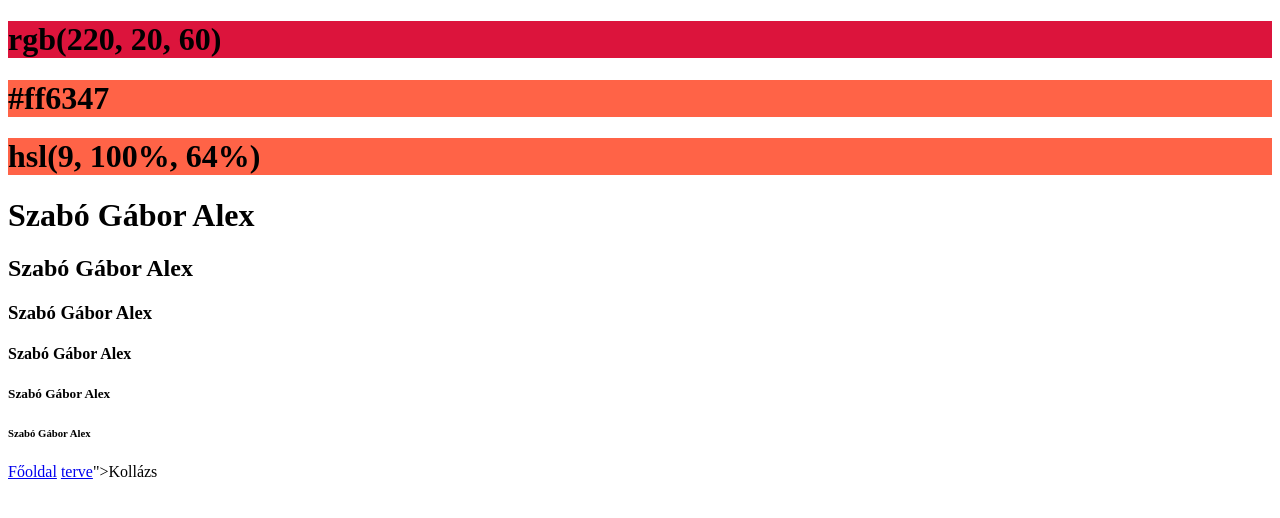
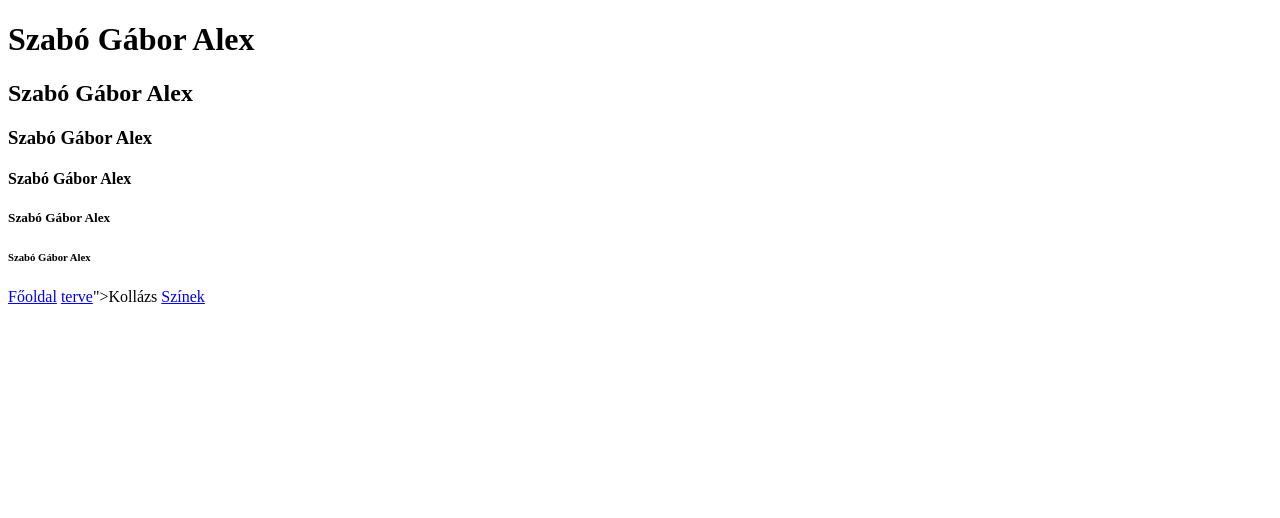
Before and after one commit to DJGaborAlex/h1-h6, a plain HTML site: page index.html in a window 1280 px wide. Drawn offline with Linux system fonts and the light colour scheme.

Commit message:
Update index.html

```diff
--- a/index.html
+++ b/index.html
@@ -4,9 +4,6 @@
 <title>Nevem hatszor</title>
 </head>
 <body>
-<h1 style="background-color:rgb(220, 20, 60);">rgb(220, 20, 60)</h1>
-<h1 style="background-color:#ff6347;">#ff6347</h1>
-<h1 style="background-color:hsl(9, 100%, 64%);">hsl(9, 100%, 64%)</h1>
 
 <h1>Szabó Gábor Alex</h1>
   <h2>Szabó Gábor Alex</h2>
@@ -16,7 +13,7 @@
   <h6>Szabó Gábor Alex</h6>
   <a href="index.html">Főoldal</a>
   <a href="https:&#x2F;&#x2F;www.canva.com&#x2F;design&#x2F;DAFw7rWqAVc&#x2F;view?utm_content=DAFw7rWqAVc&amp;utm_campaign=designshare&amp;utm_medium=embeds&amp;utm_source=link" target="_blank" rel="noopener">terve</a>">Kollázs</a>
-
+  <a href="color.html">Színek</a>
 
 
 </body>
```
